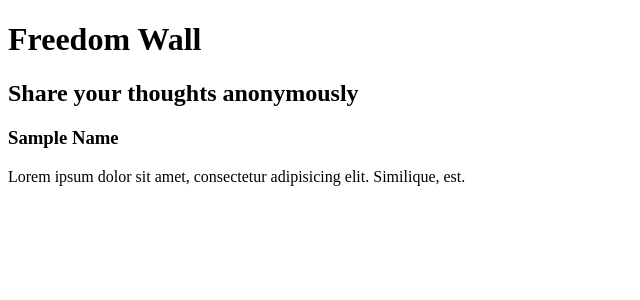
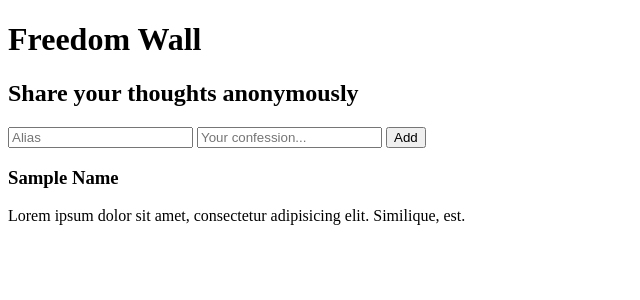
Before and after one commit to miker-bice/simple-freedom-wall-app, a Django app: page /freedom-app/ in a window 1280 px wide. Shown: the top 300 px of the page, without its empty margins (0-640 px from the left). Run offline with Django 4.2, Linux system fonts and the light colour scheme.

Commit message:
add confession feature added
the function that saves new confession and user still awaits testing

```diff
--- a/freedomApp/templates/freedomApp/index.html
+++ b/freedomApp/templates/freedomApp/index.html
@@ -5,3 +5,14 @@
         <p>Lorem ipsum dolor sit amet, consectetur adipisicing elit. Similique, est.</p>
     </div>
 {% endblock content %}
+
+{% block input-form %}
+    <div class="input-card">
+        <form action="addConfession" method="post" class="main-input-form">
+            {% csrf_token %}
+            <input type="text" name="user-alias" placeholder="Alias" class="name-input">
+            <input type="text" name="confession" placeholder="Your confession... " class="confession-input">
+            <input type="submit" value="Add" class="submit-btn">
+        </form>
+    </div>
+{% endblock input-form %}
--- a/freedomApp/views.py
+++ b/freedomApp/views.py
@@ -1,7 +1,17 @@
+from django.http.response import HttpResponseRedirect
 from django.shortcuts import render
-from django.http import HttpResponse
+from django.http import HttpResponse, HttpResponseRedirect
+from .models import Confession
 
 
 # Create your views here.
 def index(request):
     return render(request, 'freedomApp/index.html')
+
+
+# This function saves new confessions made by the user
+def addConfessionView(request):
+    new_alias, new_confession = request.POST['user-alias', 'confession']
+    new_item = Confession(user_alias=new_alias, confession=new_confession)
+    new_item.save()
+    return HttpResponseRedirect('todoapp')
--- a/templates/base.html
+++ b/templates/base.html
@@ -14,6 +14,7 @@
             <h2>Share your thoughts anonymously</h2>
         </div>
         <div class="confessions-cards grid">
+            {% block input-form %}{% endblock input-form %}
             {% block content %}
             {% endblock content %}
         </div>
```
